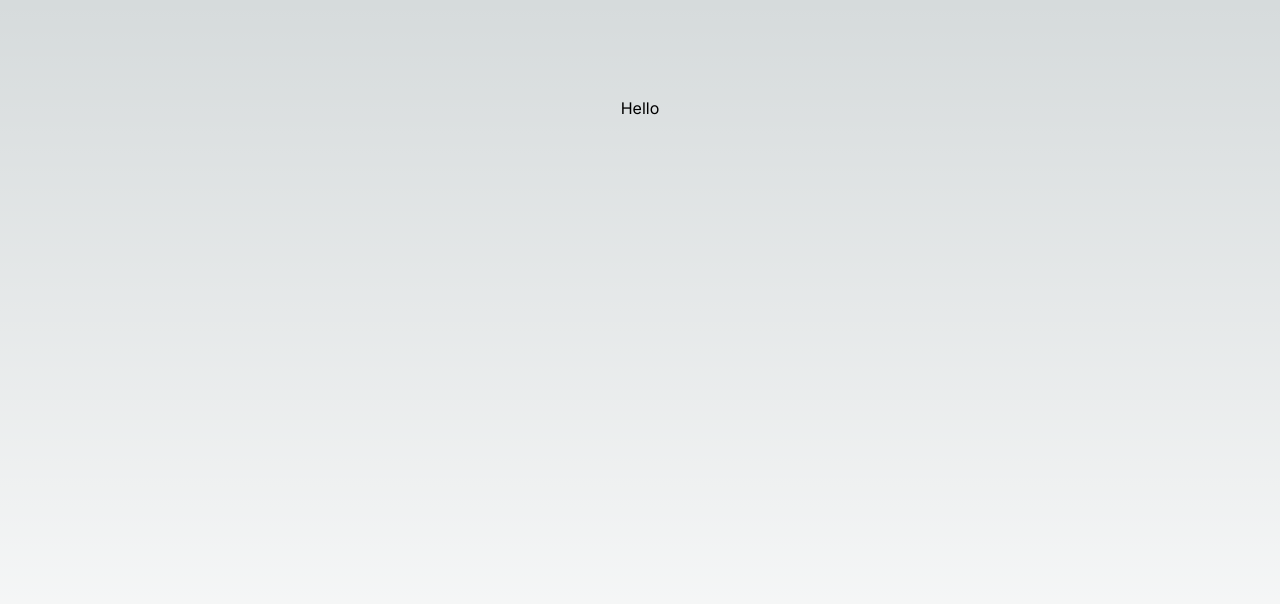
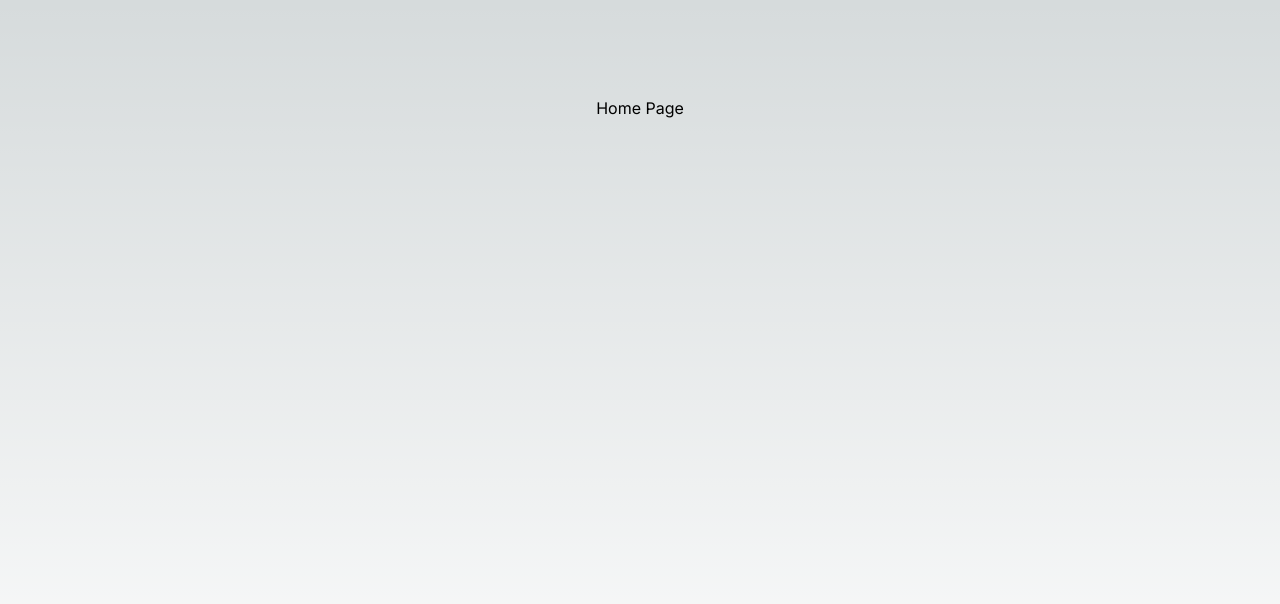
Before and after one commit to PetyaFerreiraDeveloper/trylle-jan, a Next.js app: page / in a window 1280 px wide. Shown: the top 604 px of the page. Built offline with nearby package versions, Linux system fonts and the light colour scheme.

Commit message:
add pages

```diff
--- /dev/null
+++ b/app/contact/page.tsx
@@ -0,0 +1,5 @@
+const ContactPage = () => {
+  return <p>Contact page</p>
+}
+
+export default ContactPage
--- /dev/null
+++ b/app/gallery/page.tsx
@@ -0,0 +1,5 @@
+const GalleryPage = () => {
+  return <p>Gallery page</p>
+}
+
+export default GalleryPage
--- /dev/null
+++ b/app/magic-emil/page.tsx
@@ -0,0 +1,5 @@
+const MagicEmilPage = () => {
+  return <p>Magic Emil</p>
+}
+
+export default MagicEmilPage
--- a/app/page.tsx
+++ b/app/page.tsx
@@ -1,7 +1,9 @@
-export default function Home() {
+const Home = () => {
   return (
     <main className="flex min-h-screen flex-col items-center justify-between p-24">
-      <p>Hello</p>
+      <p>Home Page</p>
     </main>
   )
 }
+
+export default Home
--- /dev/null
+++ b/app/references/page.tsx
@@ -0,0 +1,5 @@
+const ReferencesPage = () => {
+  return <p>References Page</p>
+}
+
+export default ReferencesPage
```
